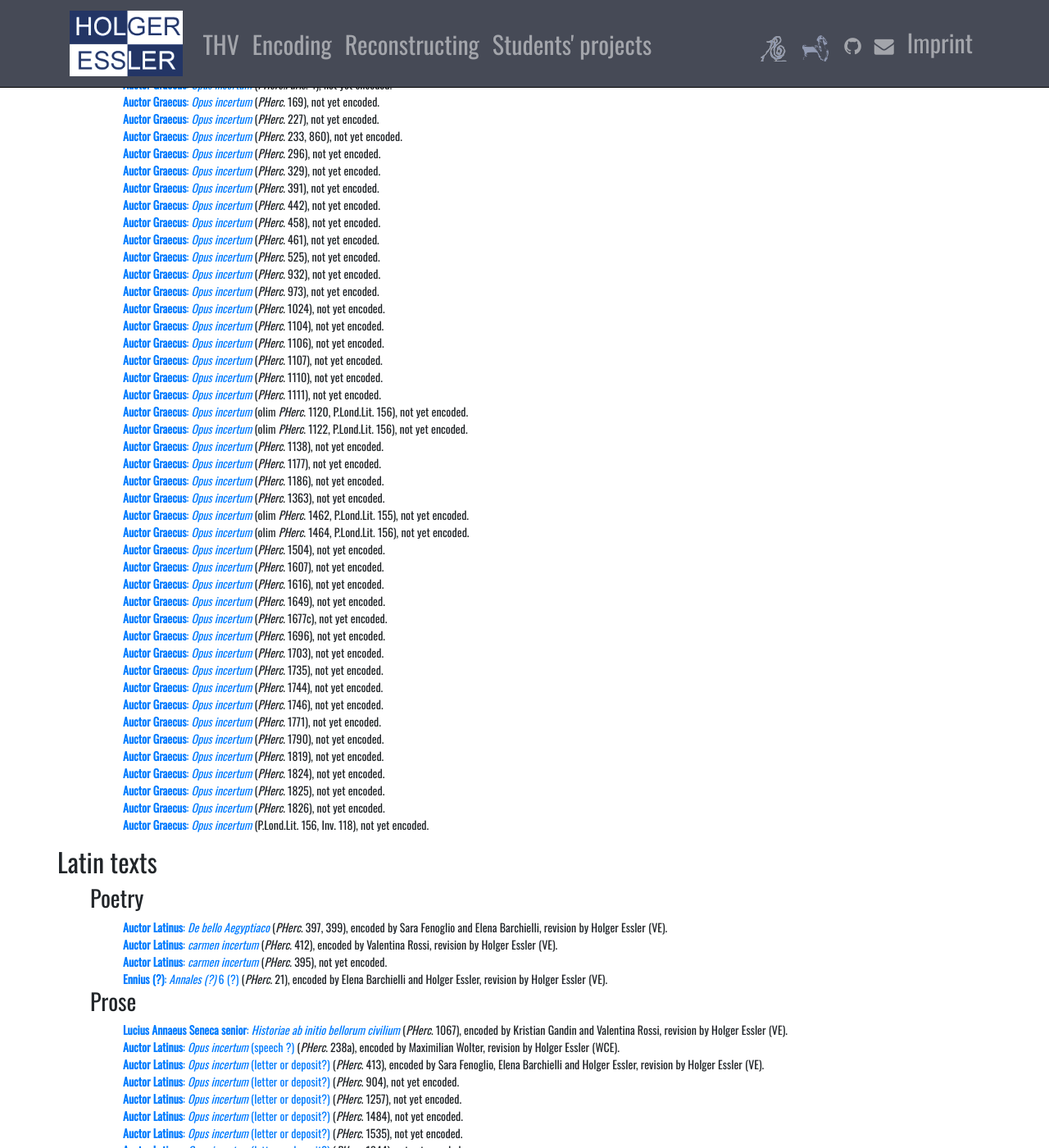
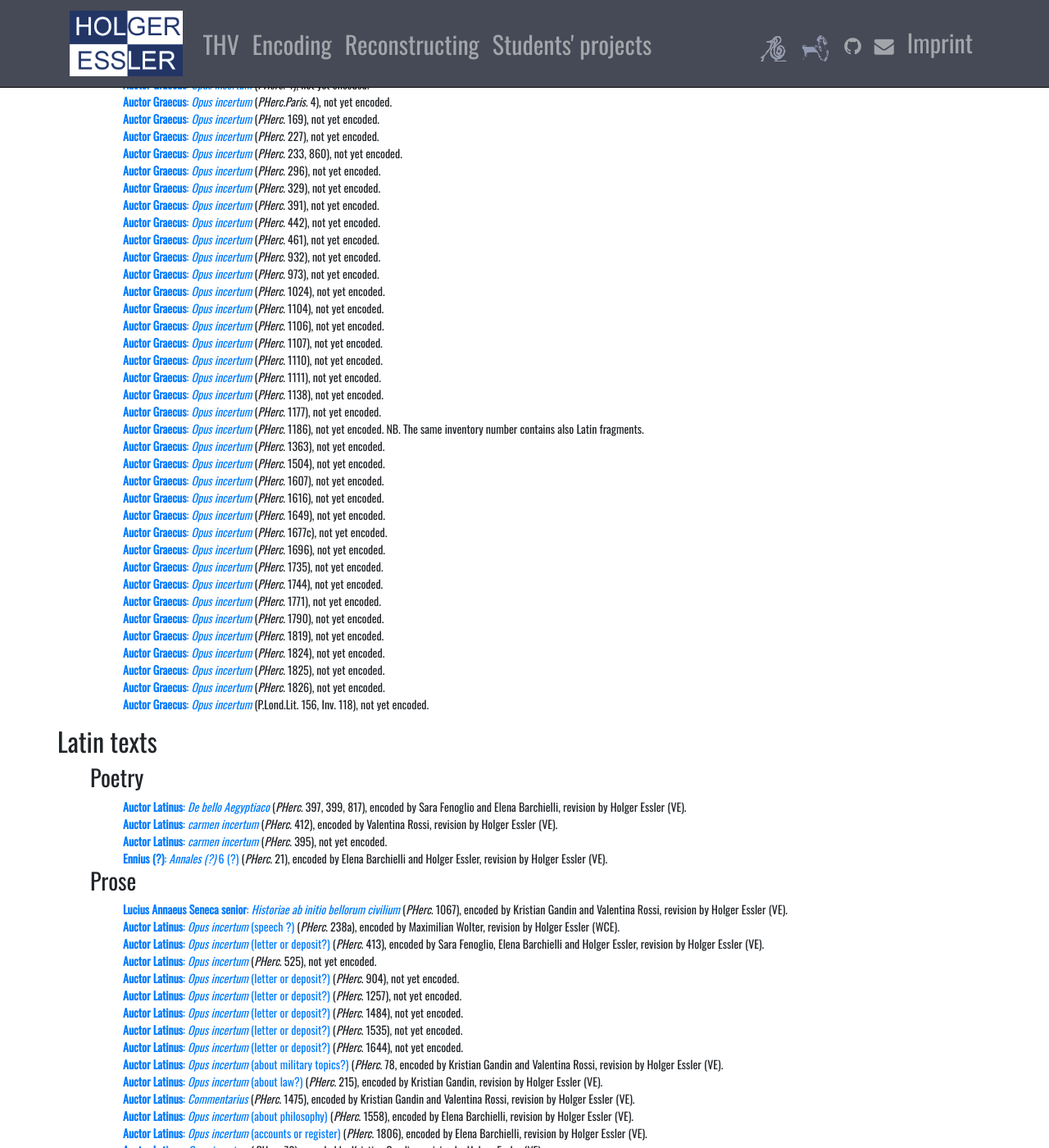
Before and after one commit to HolgerEssler/HolgerEssler.github.io, a Jekyll site: the page built from thv.html, in a window 1280 px wide and 1400 px high, scrolled down 5186 px. Shown: the whole window at 82% size. Built offline with Jekyll 4.4.1, drawn with Linux system fonts in a browser that asks for light colours; nearby versions of some CDN libraries; some of the changed text lies outside the part shown.

Commit message:
Update thv.html

```diff
--- a/thv.html
+++ b/thv.html
@@ -397,9 +398,7 @@
                   <li><a href="https://papyri.info/dclp/68768"><b>Auctor Graecus</b>: <i>Opus incertum</i></a> (<i>PHerc</i>. 329), not yet encoded.</li>
                   <li><a href="https://papyri.info/dclp/382570"><b>Auctor Graecus</b>: <i>Opus incertum</i></a> (<i>PHerc</i>. 391), not yet encoded.</li>
                   <li><a href="https://papyri.info/dclp/68769"><b>Auctor Graecus</b>: <i>Opus incertum</i></a> (<i>PHerc</i>. 442), not yet encoded.</li>
-                  <li><a href="https://papyri.info/dclp/220478"><b>Auctor Graecus</b>: <i>Opus incertum</i></a> (<i>PHerc</i>. 458), not yet encoded.</li>
                   <li><a href="https://papyri.info/dclp/220475"><b>Auctor Graecus</b>: <i>Opus incertum</i></a> (<i>PHerc</i>. 461), not yet encoded.</li>
-                  <li><a href="https://papyri.info/dclp/68770"><b>Auctor Graecus</b>: <i>Opus incertum</i></a> (<i>PHerc</i>. 525), not yet encoded.</li>
                   <li><a href="https://papyri.info/dclp/63139"><b>Auctor Graecus</b>: <i>Opus incertum</i></a> (<i>PHerc</i>. 932), not yet encoded.</li>
                   <li><a href="https://papyri.info/dclp/63140"><b>Auctor Graecus</b>: <i>Opus incertum</i></a> (<i>PHerc</i>. 973), not yet encoded.</li>
                   <li><a href="https://papyri.info/dclp/382581"><b>Auctor Graecus</b>: <i>Opus incertum</i></a> (<i>PHerc</i>. 1024), not yet encoded.</li>
@@ -408,24 +407,18 @@
                   <li><a href="https://papyri.info/dclp/220479"><b>Auctor Graecus</b>: <i>Opus incertum</i></a> (<i>PHerc</i>. 1107), not yet encoded.</li>
                   <li><a href="https://papyri.info/dclp/63148"><b>Auctor Graecus</b>: <i>Opus incertum</i></a> (<i>PHerc</i>. 1110), not yet encoded.</li>
                   <li><a href="https://papyri.info/dclp/63149"><b>Auctor Graecus</b>: <i>Opus incertum</i></a> (<i>PHerc</i>. 1111), not yet encoded.</li>
-                  <li><a href="https://papyri.info/dclp/105748"><b>Auctor Graecus</b>: <i>Opus incertum</i></a> (olim <i>PHerc</i>. 1120, P.Lond.Lit. 156), not yet encoded.</li>
-                  <li><a href="https://papyri.info/dclp/105749"><b>Auctor Graecus</b>: <i>Opus incertum</i></a> (olim <i>PHerc</i>. 1122, P.Lond.Lit. 156), not yet encoded.</li>
                   <li><a href="https://papyri.info/dclp/80759"><b>Auctor Graecus</b>: <i>Opus incertum</i></a> (<i>PHerc</i>. 1138), not yet encoded.</li>
                   <li><a href="https://papyri.info/dclp/63123"><b>Auctor Graecus</b>: <i>Opus incertum</i></a> (<i>PHerc</i>. 1177), not yet encoded.</li>
-                  <li><a href="https://papyri.info/dclp/80754"><b>Auctor Graecus</b>: <i>Opus incertum</i></a> (<i>PHerc</i>. 1186), not yet encoded.</li>
+                  <li><a href="https://papyri.info/dclp/80754"><b>Auctor Graecus</b>: <i>Opus incertum</i></a> (<i>PHerc</i>. 1186), not yet encoded. NB. The same inventory number contains also Latin fragments.</li>
                   <li><a href="https://papyri.info/dclp/220480"><b>Auctor Graecus</b>: <i>Opus incertum</i></a> (<i>PHerc</i>. 1363), not yet encoded.</li>
-                  <li><a href="https://papyri.info/dclp/105747"><b>Auctor Graecus</b>: <i>Opus incertum</i></a> (olim <i>PHerc</i>. 1462, P.Lond.Lit. 155), not yet encoded.</li>
-                  <li><a href="https://papyri.info/dclp/105750"><b>Auctor Graecus</b>: <i>Opus incertum</i></a> (olim <i>PHerc</i>. 1464, P.Lond.Lit. 156), not yet encoded.</li>
                   <li><a href="https://papyri.info/dclp/220476"><b>Auctor Graecus</b>: <i>Opus incertum</i></a> (<i>PHerc</i>. 1504), not yet encoded.</li>
                   <li><a href="https://papyri.info/dclp/63152"><b>Auctor Graecus</b>: <i>Opus incertum</i></a> (<i>PHerc</i>. 1607), not yet encoded.</li>
                   <li><a href="https://papyri.info/dclp/63153"><b>Auctor Graecus</b>: <i>Opus incertum</i></a> (<i>PHerc</i>. 1616), not yet encoded.</li>
                   <li><a href="https://papyri.info/dclp/63155"><b>Auctor Graecus</b>: <i>Opus incertum</i></a> (<i>PHerc</i>. 1649), not yet encoded.</li>
                   <li><a href="https://papyri.info/dclp/62502"><b>Auctor Graecus</b>: <i>Opus incertum</i></a> (<i>PHerc</i>. 1677c), not yet encoded.</li>
                   <li><a href="https://papyri.info/dclp/63163"><b>Auctor Graecus</b>: <i>Opus incertum</i></a> (<i>PHerc</i>. 1696), not yet encoded.</li>
-                  <li><a href="https://papyri.info/dclp/244108"><b>Auctor Graecus</b>: <i>Opus incertum</i></a> (<i>PHerc</i>. 1703), not yet encoded.</li>
                   <li><a href="https://papyri.info/dclp/80755"><b>Auctor Graecus</b>: <i>Opus incertum</i></a> (<i>PHerc</i>. 1735), not yet encoded.</li>
                   <li><a href="https://papyri.info/dclp/63164"><b>Auctor Graecus</b>: <i>Opus incertum</i></a> (<i>PHerc</i>. 1744), not yet encoded.</li>
-                  <li><a href="https://papyri.info/dclp/65543"><b>Auctor Graecus</b>: <i>Opus incertum</i></a> (<i>PHerc</i>. 1746), not yet encoded.</li>
                   <li><a href="https://papyri.info/dclp/63157"><b>Auctor Graecus</b>: <i>Opus incertum</i></a> (<i>PHerc</i>. 1771), not yet encoded.</li>
                   <li><a href="https://papyri.info/dclp/220477"><b>Auctor Graecus</b>: <i>Opus incertum</i></a> (<i>PHerc</i>. 1790), not yet encoded.</li>
                   <li><a href="https://papyri.info/dclp/63161"><b>Auctor Graecus</b>: <i>Opus incertum</i></a> (<i>PHerc</i>. 1819), not yet encoded.</li>
@@ -447,7 +440,7 @@
             </div>
           <div class="row">
               <ol class="thv">
-                <li><a href="https://papyri.info/dclp/62682"><b>Auctor Latinus</b>: <i>De bello Aegyptiaco</i></a> (<i>PHerc</i>. 397, 399), encoded by Sara Fenoglio and Elena Barchielli, revision by Holger Essler (VE).</li>
+                <li><a href="https://papyri.info/dclp/62682"><b>Auctor Latinus</b>: <i>De bello Aegyptiaco</i></a> (<i>PHerc</i>. 397, 399, 817), encoded by Sara Fenoglio and Elena Barchielli, revision by Holger Essler (VE).</li>
                 <li><a href="https://papyri.info/dclp/942313"><b>Auctor Latinus</b>: <i>carmen incertum</i></a> (<i>PHerc</i>. 412), encoded by Valentina Rossi, revision by Holger Essler (VE).</li>
                 <li><a href="https://papyri.info/dclp/61438"><b>Auctor Latinus</b>: <i>carmen incertum</i></a> (<i>PHerc</i>. 395), not yet encoded.</li>
                 <li><a href="https://papyri.info/dclp/59721"><b>Ennius (?)</b>: <i>Annales (?)</i> 6 (?)</a> (<i>PHerc</i>. 21), encoded by Elena Barchielli and Holger Essler, revision by Holger Essler (VE).</li>
@@ -462,6 +455,7 @@
               <li><a href="https://papyri.info/dclp/66487"><b>Lucius Annaeus Seneca senior</b>: <i>Historiae ab initio bellorum civilium</i></a> (<i>PHerc</i>. 1067), encoded by Kristian Gandin and Valentina Rossi, revision by Holger Essler (VE).</li>
               <li><a href="https://papyri.info/dclp/117909"><b>Auctor Latinus</b>: <i>Opus incertum</i> (speech ?)</a> (<i>PHerc</i>. 238a), encoded by Maximilian Wolter, revision by Holger Essler (WCE).</li>
               <li><a href="https://papyri.info/dclp/140303"><b>Auctor Latinus</b>: <i>Opus incertum</i> (letter or deposit?)</a> (<i>PHerc</i>. 413), encoded by Sara Fenoglio, Elena Barchielli and Holger Essler, revision by Holger Essler (VE).</li>
+              <li><a href="https://papyri.info/dclp/68770"><b>Auctor Latinus</b>: <i>Opus incertum</i></a> (<i>PHerc</i>. 525), not yet encoded.</li>
               <li><a href="https://papyri.info/dclp/942315"><b>Auctor Latinus</b>: <i>Opus incertum</i> (letter or deposit?)</a> (<i>PHerc</i>. 904), not yet encoded.</li>
               <li><a href="https://papyri.info/dclp/942317"><b>Auctor Latinus</b>: <i>Opus incertum</i> (letter or deposit?)</a> (<i>PHerc</i>. 1257), not yet encoded.</li>
               <li><a href="https://papyri.info/dclp/942318"><b>Auctor Latinus</b>: <i>Opus incertum</i> (letter or deposit?)</a> (<i>PHerc</i>. 1484), not yet encoded.</li>
@@ -490,6 +484,15 @@
         </div>
         </li>
       </ul>
+          <div class="row">
+          <h2>Unopended scrolls</h2>
         </div>
+        <ol class="thv">
+          <li><a href="https://papyri.info/dclp/105748"><b>Auctor incertus</b>: <i>Opus incertum</i></a> (olim <i>PHerc</i>. 1120, P.Lond.Lit. 156), not yet encoded.</li>
+          <li><a href="https://papyri.info/dclp/105749"><b>Auctor incertus</b>: <i>Opus incertum</i></a> (olim <i>PHerc</i>. 1125, P.Lond.Lit. 155), not yet encoded.</li>
+          <li><a href="https://papyri.info/dclp/105747"><b>Auctor incertus</b>: <i>Opus incertum</i></a> (olim <i>PHerc</i>. 1462, P.Lond.Lit. 155), not yet encoded.</li>
+          <li><a href="https://papyri.info/dclp/105750"><b>Auctor incertus</b>: <i>Opus incertum</i></a> (olim <i>PHerc</i>. 1464, P.Lond.Lit. 156), not yet encoded.</li>
+              </ol>
+            </div>
       </div>
     </main>
```
Also changed, not shown: other parts of thv.html (+2 -1 lines).
